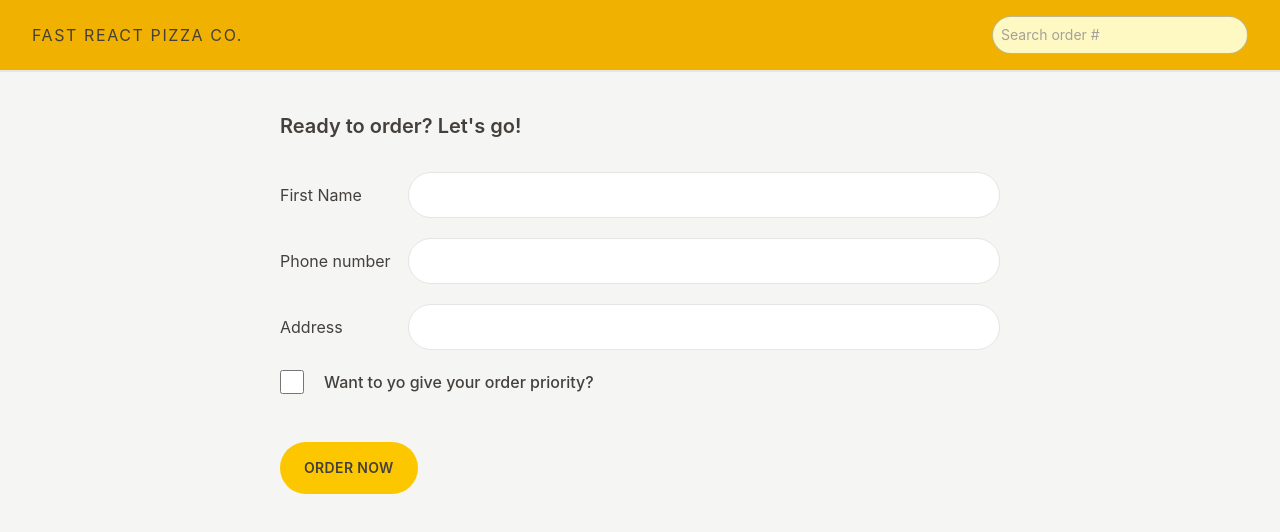
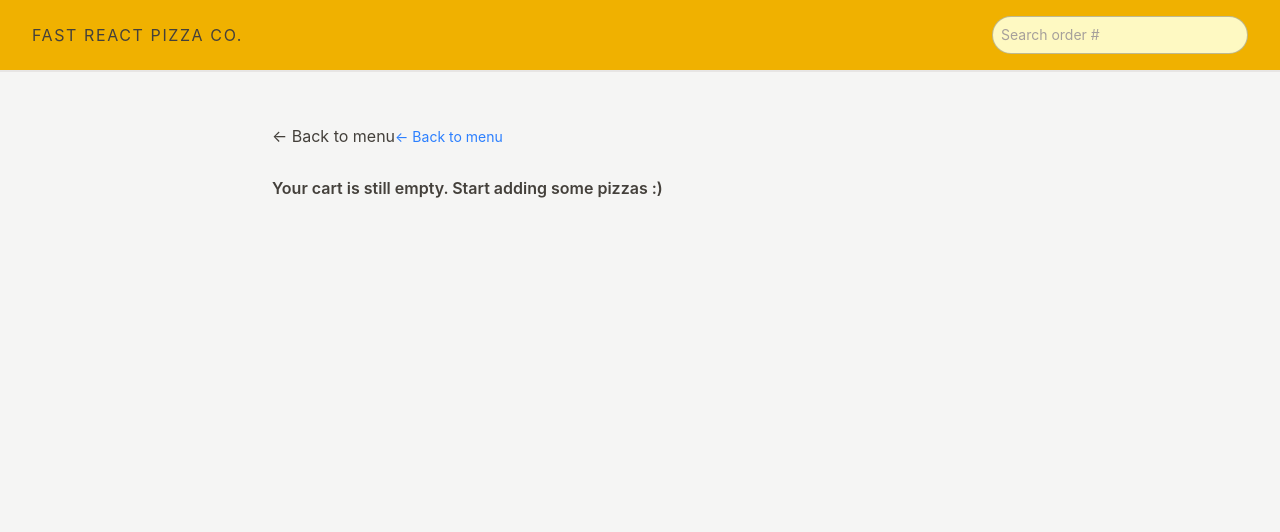
Before and after one commit to GlocalGeeks/Fast-React-Pizza-App, a React (Vite) app: page /order/new in a window 1280 px wide. Shown: the top 532 px of the page. Built offline with nearby package versions, Linux system fonts and the light colour scheme.

Commit message:
create order page

```diff
--- a/src/features/order/CreateOrder.jsx
+++ b/src/features/order/CreateOrder.jsx
@@ -3,6 +3,10 @@
 import { createOrder } from '../../services/apiRestaurant';
 import Button from '../../ui/Button';
 import { useSelector } from 'react-redux';
+import { clearcart, getCart, getTotalCartPrice } from '../cart/cartSlice';
+import EmptyCart from '../cart/EmptyCart';
+import store from '../../store';
+import { formatCurrency } from '../../utils/helpers';
 
 // https://uibakery.io/regex-library/phone-number
 const isValidPhone = (str) =>
@@ -35,12 +39,17 @@
 ];
 
 const CreateOrder = () => {
-  // const [withPriority, setWithPriority] = useState(false);
+  const [withPriority, setWithPriority] = useState(false);
   const username = useSelector(state => state.user.username)
-  const cart = fakeCart;
+  const cart = useSelector(getCart);
+  const totalCartPrice = useSelector(getTotalCartPrice)
+  const priorityPrice = withPriority ? totalCartPrice * 0.2 : 0;
+  const totalPrice = totalCartPrice + priorityPrice
   const navigation = useNavigation();
   const isSubmitting = navigation.state === 'submitting';
   const formErrors = useActionData();
+
+  if(!cart.length) return <EmptyCart />
   return (
     <div className='px-4 px-6'>
       <h2 className='text-xl font-semibold mb-8'>Ready to order? Let's go!</h2>
@@ -72,15 +81,16 @@
             type="checkbox"
             name="priority"
             id="priority"
-            // value={withPriority}
-            // onChange={(e) => setWithPriority(e.target.checked)}
+            value={withPriority}
+            onChange={(e) => setWithPriority(e.target.checked)}
           />
           <label className='font-medium' htmlFor="priority">Want to yo give your order priority?</label>
         </div>
 
         <div>
           <input type="hidden" name="cart" value={JSON.stringify(cart)} />
-          <Button type="primary" disabled={isSubmitting}>{isSubmitting ? 'Placing Order' : 'Order Now'}</Button>
+          <Button type="primary" disabled={isSubmitting}>{isSubmitting ?
+          'Placing Order' : `Order Now from ${formatCurrency(totalPrice)}`}</Button>
 
         </div>
       </Form>
@@ -95,7 +105,7 @@
   const order = {
     ...data,
     cart: JSON.parse(data.cart),
-    priority: data.priority === 'on',
+    priority: data.priority === 'true',
   };
   console.log(order);
 
@@ -106,11 +116,11 @@
 
   if (Object.keys(errors).length > 0) return errors;
 
-  // const newOrder = await createOrder(order);
+  const newOrder = await createOrder(order);
+  store.dispatch(clearcart())
 
-  // return redirect(`/order/${newOrder.id}`);
+  return redirect(`/order/${newOrder.id}`);
 
-  return null;
 }
 
 export default CreateOrder;
--- a/src/features/order/Order.jsx
+++ b/src/features/order/Order.jsx
@@ -48,7 +48,7 @@
       </div>
 
       <ul className='divide-y divide-stone-200 border-b border-t '>
-        {cart.map(item => <OrderItem item={item} key={item.id}/> )}
+        {cart.map(item => <OrderItem item={item} key={item.pizzaId}/> )}
       </ul>
 
       <div className='space-y-2 bg-stone-200 py-5 px-6 '>
```
